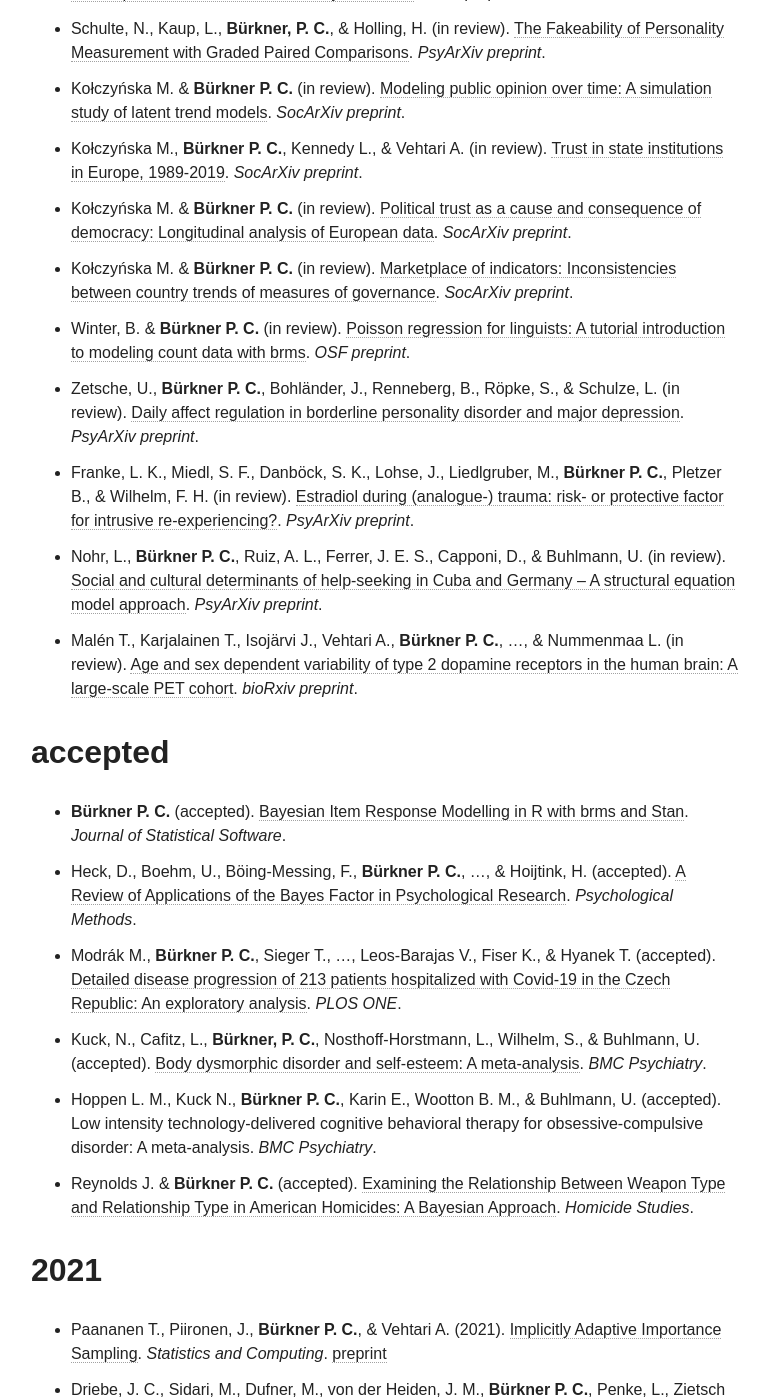
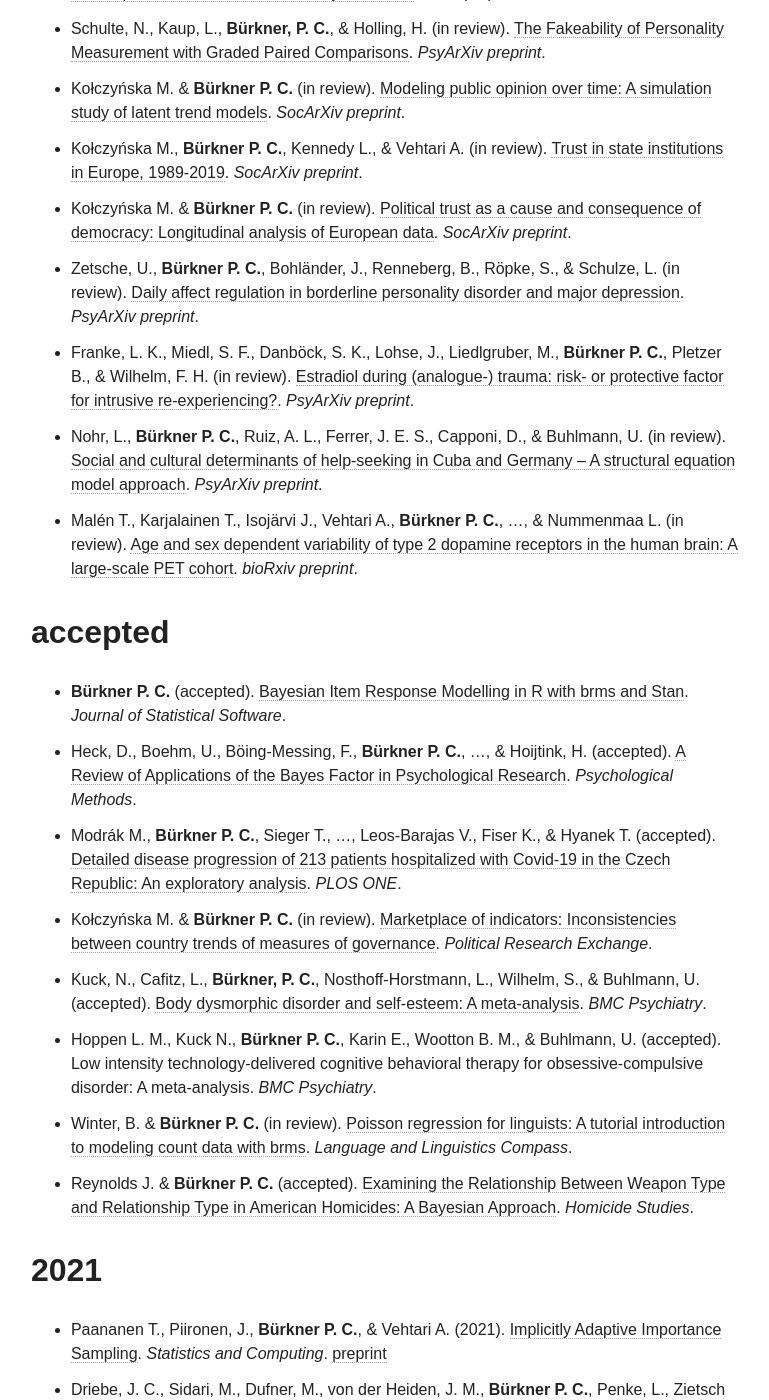
Before and after one commit to paul-buerkner/paul-buerkner.github.io, a Jekyll site: the page built from publications/index.md, in a window 1280 px wide and 1400 px high, scrolled down 1421 px. Shown: the whole window, without its empty margins (255-1024 px from the left). Built offline with Jekyll 4.4.1, drawn with Linux system fonts in a browser that asks for light colours; nearby versions of some CDN libraries; some of the changed lines change nothing that is shown.

Commit message:
add two papers to accepted

```diff
--- a/publications/index.md
+++ b/publications/index.md
@@ -22,8 +22,6 @@ excerpt: "A list of my publications"
 * Kołczyńska M. & **Bürkner P. C.** (in review). [Modeling public opinion over time: A simulation study of latent trend models](https://osf.io/preprints/socarxiv/gauvx/). *SocArXiv preprint*.
 * Kołczyńska M., **Bürkner P. C.**, Kennedy L., & Vehtari A. (in review). [Trust in state institutions in Europe, 1989-2019](https://osf.io/preprints/socarxiv/3v5g7/). *SocArXiv preprint*.
 * Kołczyńska M. & **Bürkner P. C.** (in review). [Political trust as a cause and consequence of democracy: Longitudinal analysis of European data](https://osf.io/preprints/socarxiv/79dth/). *SocArXiv preprint*.
-* Kołczyńska M. & **Bürkner P. C.** (in review). [Marketplace of indicators: Inconsistencies between country trends of measures of governance](https://osf.io/preprints/socarxiv/u8gsc/). *SocArXiv preprint*.
-* Winter, B. & **Bürkner P. C.** (in review). [Poisson regression for linguists: A tutorial introduction to modeling count data with brms](https://osf.io/93kaf/). *OSF preprint*.
 * Zetsche, U., **Bürkner P. C.**, Bohländer, J., Renneberg, B., Röpke, S., & Schulze, L. (in review). [Daily affect regulation in borderline personality disorder and major depression](https://psyarxiv.com/6edcj/). *PsyArXiv preprint*.
 * Franke, L. K., Miedl, S. F., Danböck, S. K., Lohse, J., Liedlgruber, M., **Bürkner P. C.**, Pletzer B., & Wilhelm, F. H. (in review). [Estradiol during (analogue-) trauma: risk- or protective factor for intrusive re-experiencing?](https://psyarxiv.com/6rk8c/). *PsyArXiv preprint*.
 * Nohr, L., **Bürkner P. C.**, Ruiz, A. L., Ferrer, J. E. S., Capponi, D., & Buhlmann, U. (in review). [Social and cultural determinants of help-seeking in Cuba and Germany – A structural equation model approach](https://psyarxiv.com/5tqwv/). *PsyArXiv preprint*.
@@ -34,8 +32,10 @@ excerpt: "A list of my publications"
 * **Bürkner P. C.** (accepted). [Bayesian Item Response Modelling in R with brms and Stan](https://arxiv.org/abs/1905.09501). *Journal of Statistical Software*.
 * Heck, D., Boehm, U., Böing-Messing, F., **Bürkner P. C.**, ..., & Hoijtink, H. (accepted). [A Review of Applications of the Bayes Factor in Psychological Research](https://psyarxiv.com/cu43g/). *Psychological Methods*.
 * Modrák M., **Bürkner P. C.**, Sieger T., ..., Leos-Barajas V., Fiser K., & Hyanek T. (accepted). [Detailed disease progression of 213 patients hospitalized with Covid-19 in the Czech Republic: An exploratory analysis](https://www.medrxiv.org/content/10.1101/2020.12.03.20239863v1). *PLOS ONE*.
+* Kołczyńska M. & **Bürkner P. C.** (in review). [Marketplace of indicators: Inconsistencies between country trends of measures of governance](https://osf.io/preprints/socarxiv/u8gsc/). *Political Research Exchange*.
 * Kuck, N., Cafitz, L., **Bürkner, P. C.**, Nosthoff-Horstmann, L., Wilhelm, S., & Buhlmann, U. (accepted). [Body dysmorphic disorder and self-esteem: A meta-analysis](https://psyarxiv.com/5g32t/). *BMC Psychiatry*.
 * Hoppen L. M., Kuck N., **Bürkner P. C.**, Karin E., Wootton B. M., & Buhlmann, U. (accepted). Low intensity technology-delivered cognitive behavioral therapy for obsessive-compulsive disorder: A meta-analysis. *BMC Psychiatry*.
+* Winter, B. & **Bürkner P. C.** (in review). [Poisson regression for linguists: A tutorial introduction to modeling count data with brms](https://osf.io/93kaf/). *Language and Linguistics Compass*.
 * Reynolds J. & **Bürkner P. C.** (accepted). [Examining the Relationship Between Weapon Type and Relationship Type in American Homicides: A Bayesian Approach](https://psyarxiv.com/tf7je/). *Homicide Studies*.
 
 ## 2021
```
